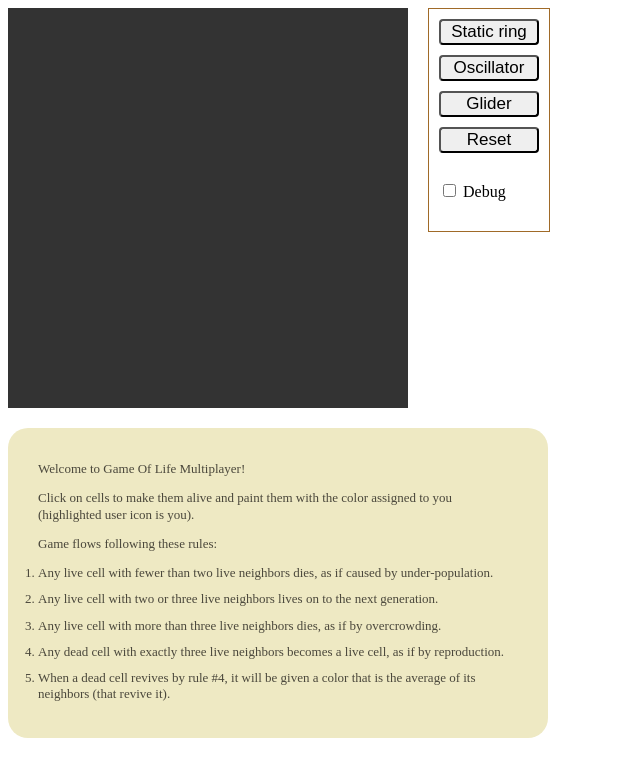
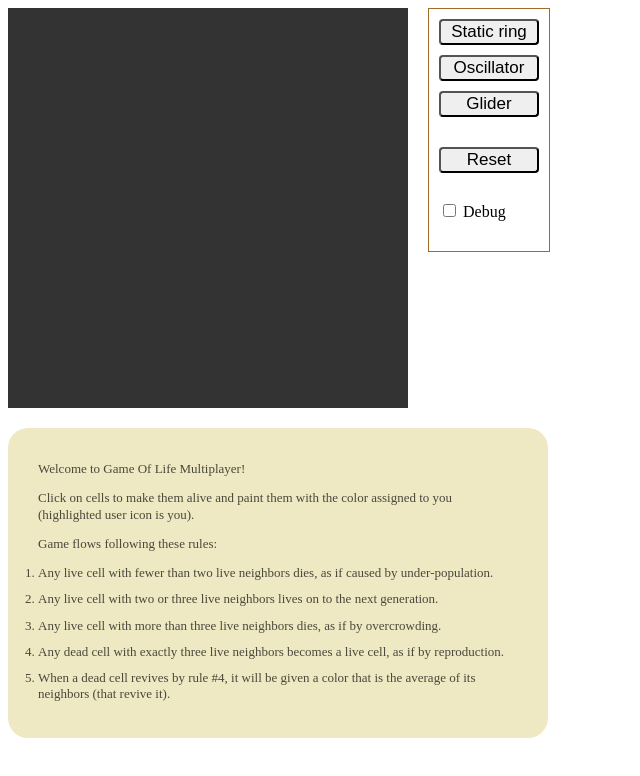
Before and after one commit to velosipedist/t1-life, a website: page public/index.html in a window 1280 px wide. Shown: the whole page, without its empty margins (0-640 px from the left). Drawn offline with Linux system fonts and the light colour scheme; no server answers.

Commit message:
Minor cosmetics

```diff
--- a/public/index.html
+++ b/public/index.html
@@ -15,7 +15,7 @@
     <button id="static-btn">Static ring</button>
     <button id="oscillator-btn">Oscillator</button>
     <button id="glider-btn">Glider</button>
-    <button id="reset-btn">Reset</button>
+    <button id="reset-btn" style="margin-top: 30px;">Reset</button>
     <br>
     <input type="checkbox" id="debug-check"/>
     <label for="debug-check">Debug</label>
```
